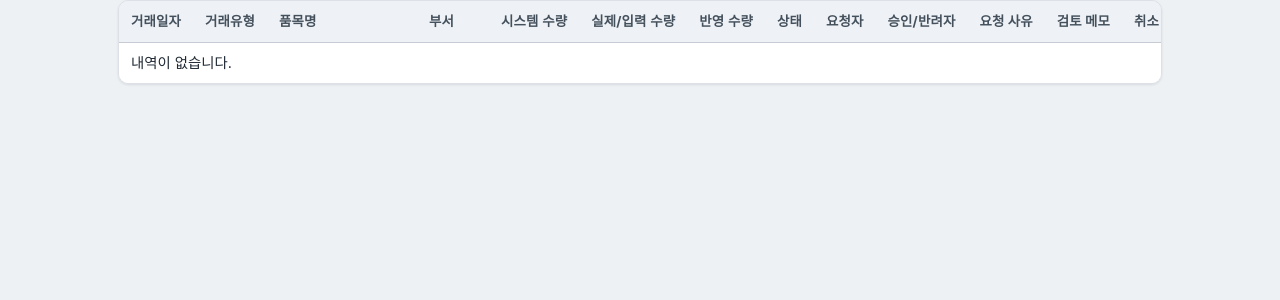
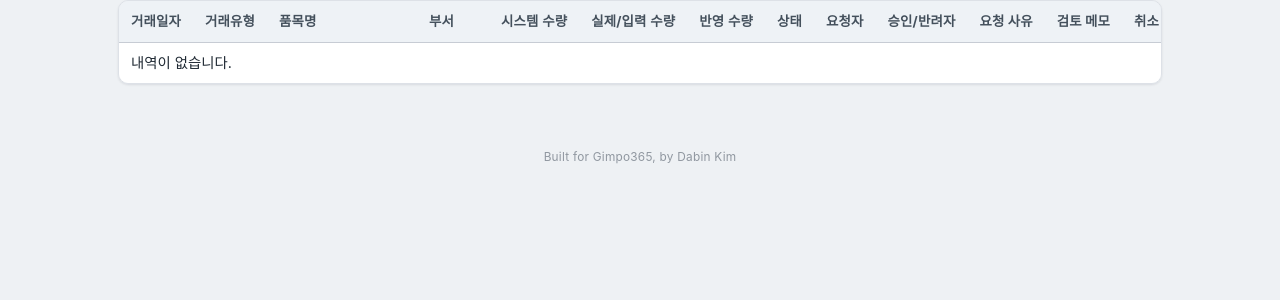
Before and after one commit to kimdabin1029-boop/gimpo365-inventory, a Django app: page /inventory/adjustments/ in a window 1280 px wide. Shown: the part 173-473 px from the top of the page. Run offline with Django 5.2, Linux system fonts and the light colour scheme; the visitor is signed in with stand-in values (Sample User, id 1).

Commit message:
UI add subtle creator credit
Co-Authored-By: Claude Opus 4.8 <noreply@anthropic.com>

```diff
--- a/static/css/app.css
+++ b/static/css/app.css
@@ -333,6 +333,18 @@ table.data tr.low:hover td { background: #fbe9e7; }
 /* 보조 설명 텍스트 */
 .muted { color: var(--muted); font-size: 0.9rem; margin: -6px 0 14px; }
 
+/* 제작자 크레딧 (작고 은근하게) */
+.app-credit {
+  max-width: 1080px;
+  margin: 0 auto;
+  padding: 8px 18px 22px;
+  text-align: center;
+  color: var(--muted);
+  font-size: 0.74rem;
+  letter-spacing: 0.02em;
+  opacity: 0.7;
+}
+
 /* ---------- 빠른 기간 필터 ---------- */
 .quick-range {
   display: flex; flex-wrap: wrap; align-items: center; gap: 6px;
--- a/templates/base.html
+++ b/templates/base.html
@@ -13,5 +13,6 @@
     {% include "messages.html" %}
     {% block content %}{% endblock %}
   </main>
+  <footer class="app-credit">Built for Gimpo365, by Dabin Kim</footer>
 </body>
 </html>
```
